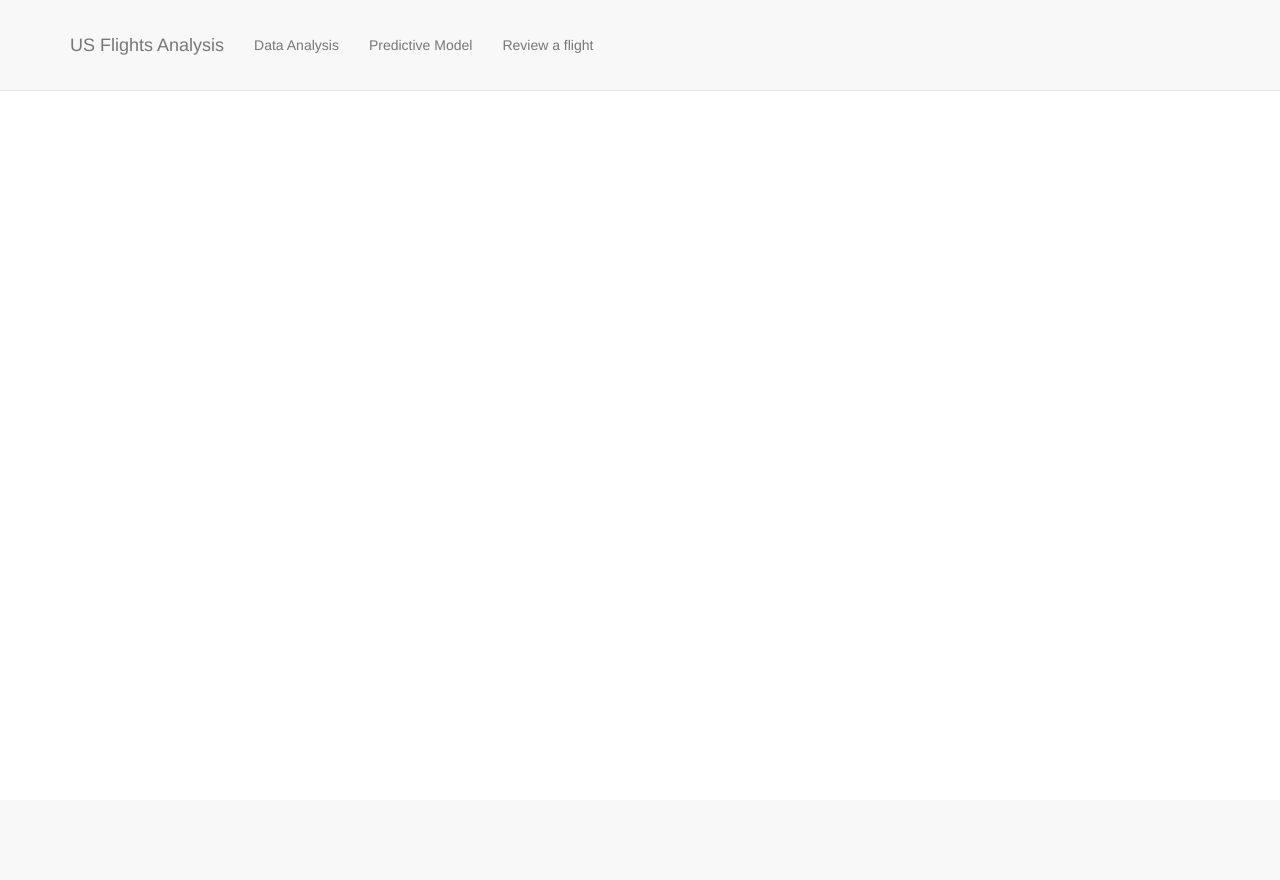
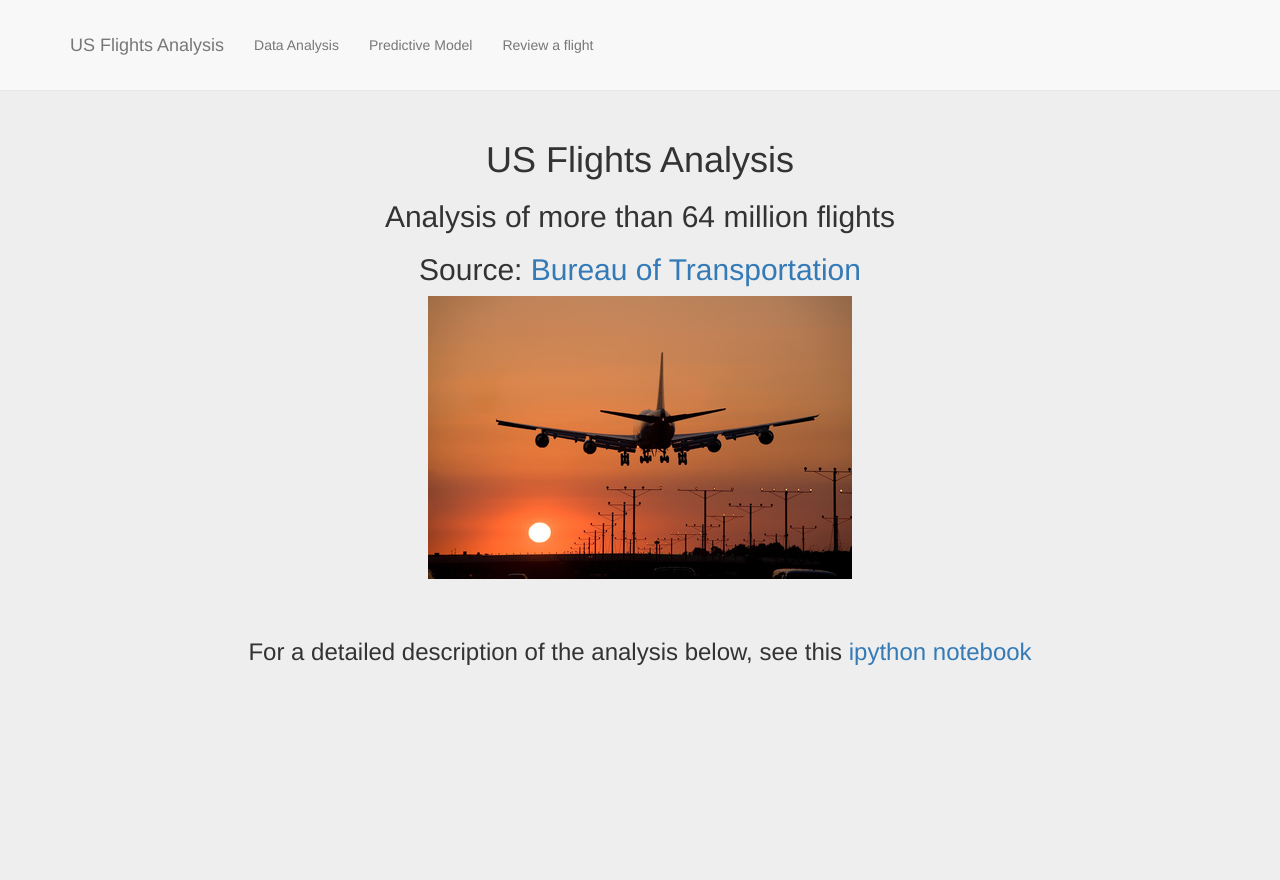
Before and after one commit to JE-/IATA_Analysis, a Flask app: page / in a window 1280 px wide. Before the commit the page ends 91 px from the top, so only its background shows below. Run offline with Flask 2, Linux system fonts and the light colour scheme; parts of the project's set-up code (start-up, migrations or seed data) failed here and were passed over; some libraries are stand-ins or nearby versions.

Commit message:
minor changes

```diff
--- a/templates/index.html
+++ b/templates/index.html
@@ -73,6 +73,22 @@
   <!-- /.container -->
   </nav>
   {% endblock %}
+<!-- Intro Section -->
+  <section id="intro" class="intro-section">
+    <div class="container">
+      <div class="row">
+        <div class="col-lg-12">
+          <h1>US Flights Analysis</h1>
+
+          <h2>Analysis of more than 64 million flights</h2>
+          <h2>Source: <a href ="http://www.transtats.bts.gov/DL_SelectFields.asp?Table_ID=236&DB_Short_Name=On-Time">Bureau of Transportation</a></h2>
+          <img class="center-block" src="{{ url_for('static', filename='takeoff.jpg') }}" class="img-responsive">
+          <br><br>
+          <h3>For a detailed description of the analysis below, see this <a href="https://github.com/JE-/flights/blob/master/IATA_US_flights_analysis_je.ipynb">ipython notebook</a><br></h3><br>
+        </div>
+      </div>
+    </div>
+  </section>
 
 
 </body>
```
